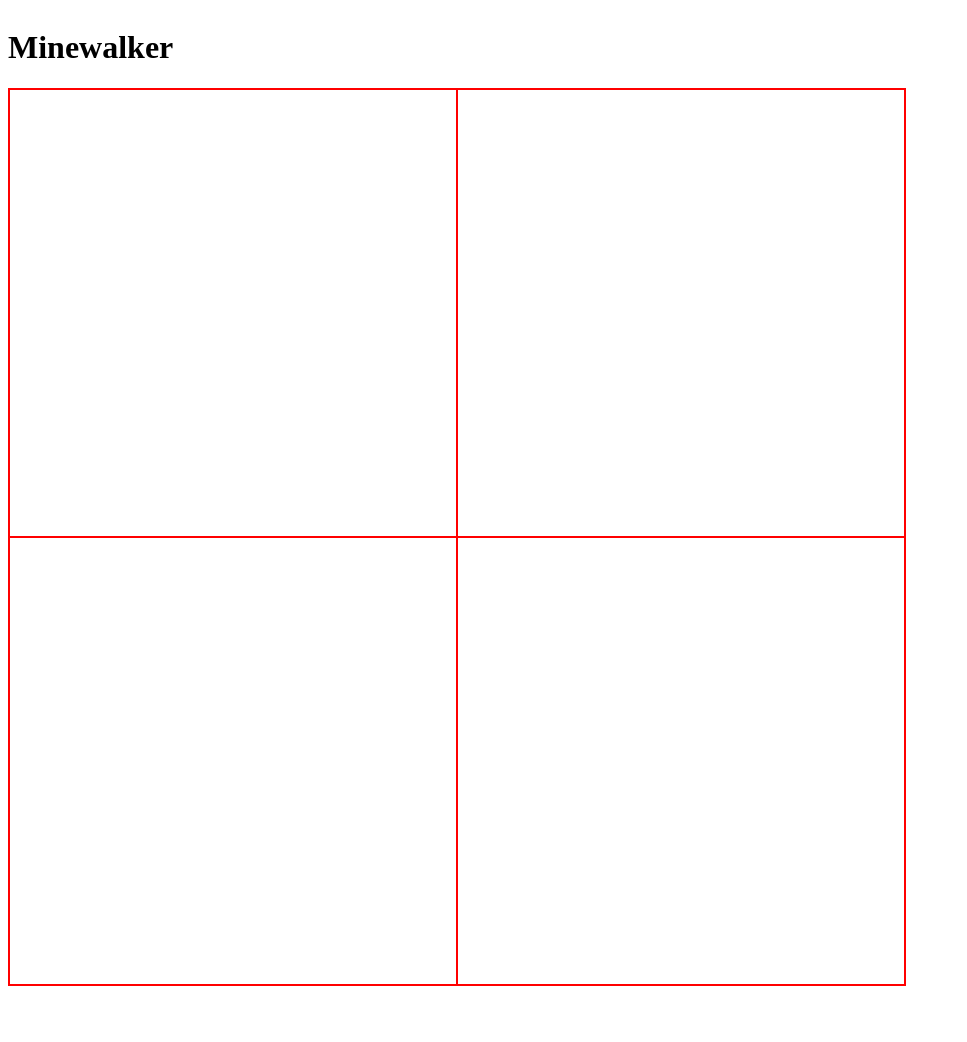
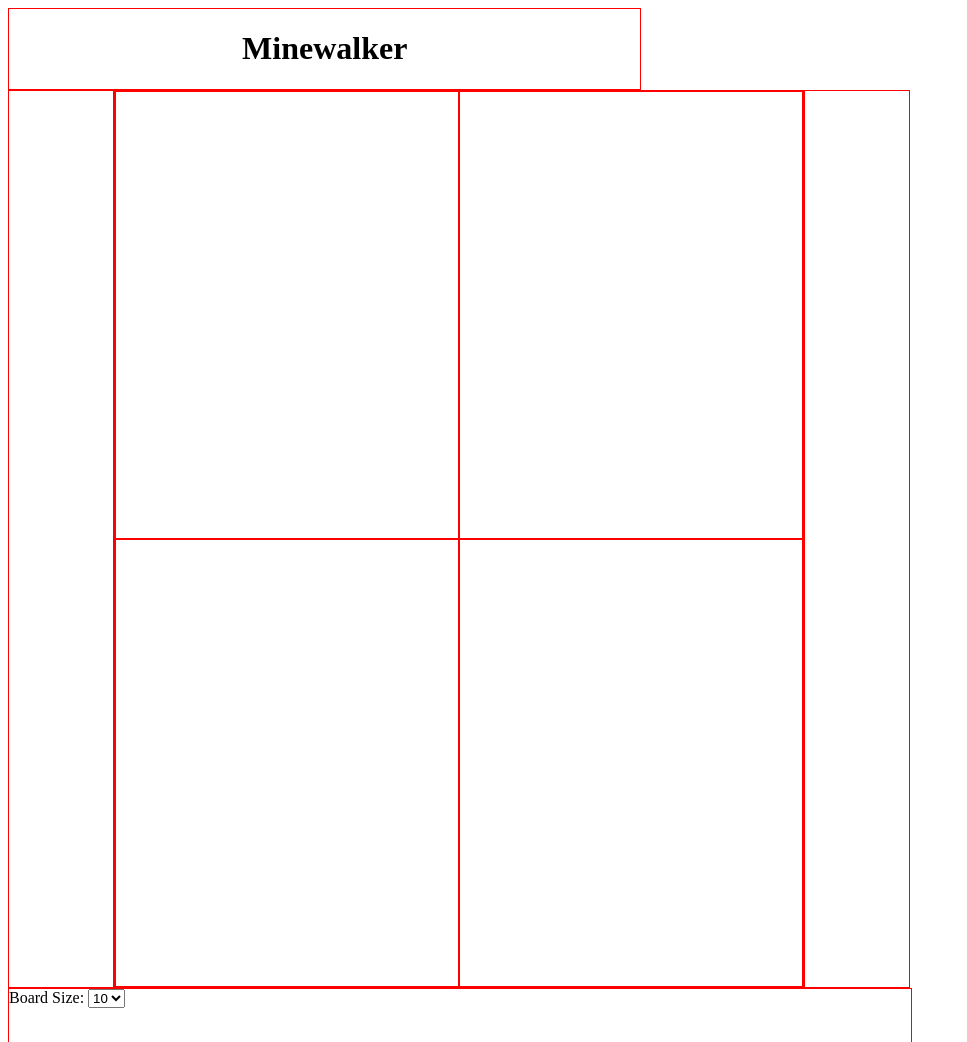
Before and after one commit to Milldrew/MINEWALKER, an Angular app in the folder minewalker/: page / in a window 1280 px wide. Shown: the top 1042 px of the page, without its empty margins (0-967 px from the left). Before the commit the page ends 986 px from the top, so only its background shows below. Built offline with nearby package versions, Linux system fonts and the light colour scheme.

Commit message:
📅  | Tue Mar 29 09:17:31 MDT 2022

```diff
--- a/minewalker/src/app/app.component.css
+++ b/minewalker/src/app/app.component.css
@@ -6,3 +6,27 @@ app-board {
   grid-template-columns: repeat(2, 1fr);
   grid-template-rows: repeat(2, 1fr);
 }
+
+header,
+footer,
+aside {
+  border: 1px solid red;
+}
+header {
+  width: 70%;
+}
+h1 {
+  text-align: center;
+}
+aside {
+  width: 15%;
+}
+main {
+  width: 100%;
+  display: flex;
+}
+
+footer {
+  height: 30%;
+  width: 100%;
+}
--- a/minewalker/src/app/app.component.html
+++ b/minewalker/src/app/app.component.html
@@ -6,4 +6,6 @@
   <app-board> </app-board>
   <aside class="right"></aside>
 </main>
-<footer></footer>
+<footer>
+  <app-user-interface> </app-user-interface>
+</footer>
--- /dev/null
+++ b/minewalker/src/app/user-interface/user-interface.component.html
@@ -0,0 +1,13 @@
+<label>Board Size: </label>
+<select [(ngModel)]="boardSize" (change)="setBoardSize()">
+  <option [value]="1">1</option>
+  <option [value]="2">2</option>
+  <option [value]="3">3</option>
+  <option [value]="4">4</option>
+  <option [value]="5">5</option>
+  <option [value]="6">6</option>
+  <option [value]="7">7</option>
+  <option [value]="8">8</option>
+  <option [value]="9">9</option>
+  <option [value]="10">10</option>
+</select>
--- /dev/null
+++ b/minewalker/src/app/user-interface/user-interface.component.ts
@@ -0,0 +1,15 @@
+import { Component, OnInit } from '@angular/core';
+
+@Component({
+  selector: 'app-user-interface',
+  templateUrl: './user-interface.component.html',
+  styleUrls: ['./user-interface.component.css'],
+})
+export class UserInterfaceComponent implements OnInit {
+  constructor() {}
+  boardSize: number = 10;
+  setBoardSize() {
+    console.log(this.boardSize);
+  }
+  ngOnInit(): void {}
+}
```
Also changed, not shown: minewalker/src/app/app.module.ts (+9 -2 lines), minewalker/src/app/user-interface/user-interface.component.css (added), 1 other file (tests, documents, lock files or other folders).
